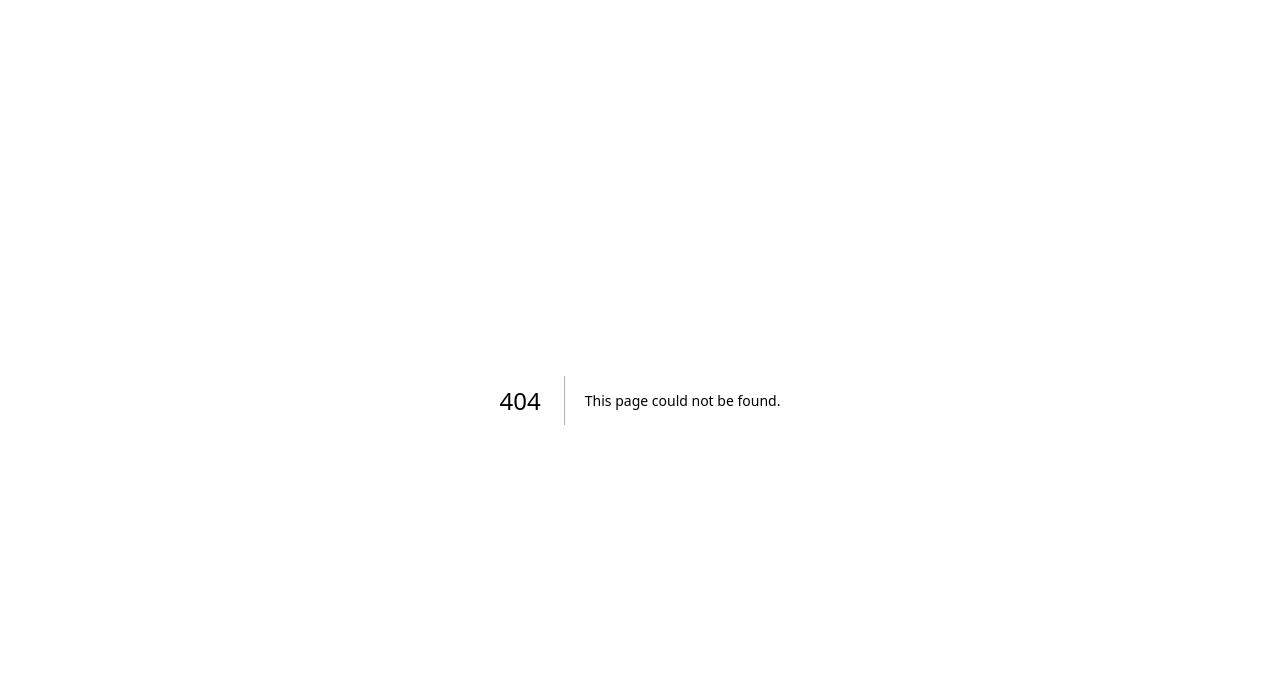
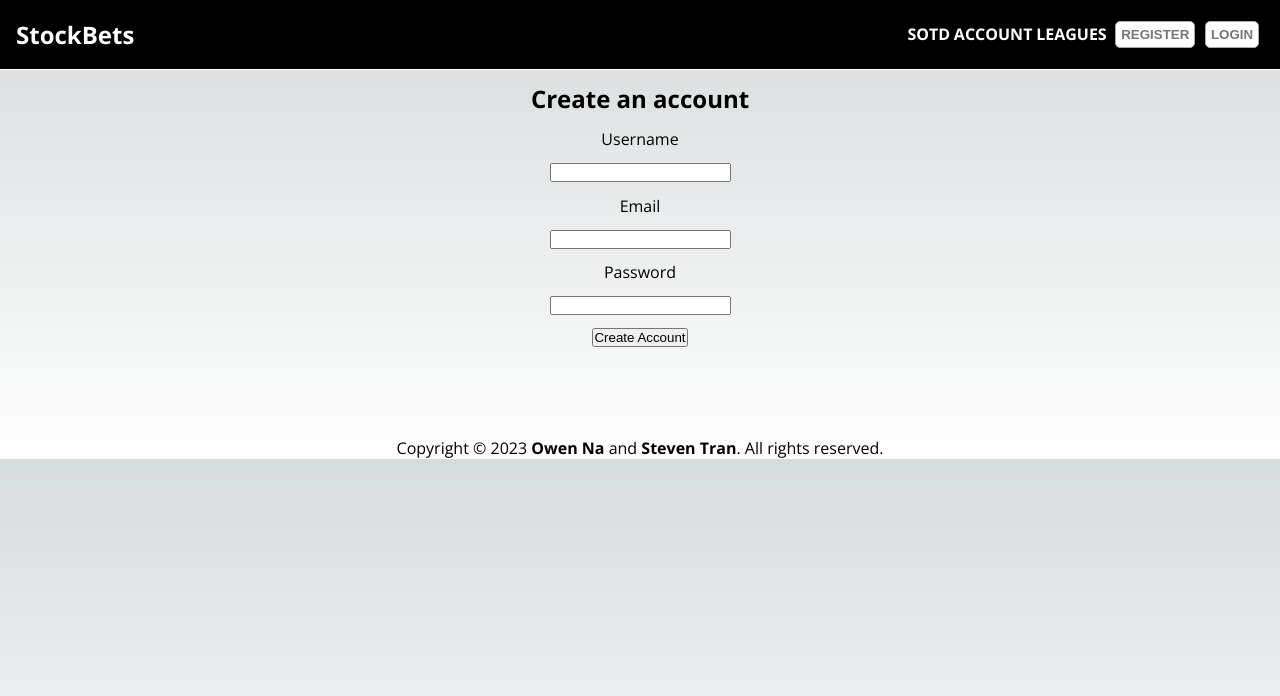
Before and after one commit to Tran-Steven/StockBets, a Next.js app: page /register in a window 1280 px wide. Before the commit this address had no page. Shown: the top 696 px of the page. Built offline with nearby package versions, Linux system fonts and the light colour scheme.

Commit message:
Imported image, created Register page

```diff
--- a/components/AccountPageContent/AccountContent.tsx
+++ b/components/AccountPageContent/AccountContent.tsx
@@ -32,7 +32,7 @@ export default function AccountContent({Username, MemberSince, LifetimePoints, L
       <div className={style.mainContent}>
          <h2>User Info</h2>
          <div className={style.playerCard}>
-         <p>pfp placeholder</p>
+          <img src="/Users/owen/StudioProjects/StockBets/assets/profile-icon-9.png" alt="pfp holder"></img>
           <h1>{Username}holder</h1>
           </div>
           <div className={style.listStyle}>
--- a/components/Header/Header.tsx
+++ b/components/Header/Header.tsx
@@ -17,7 +17,9 @@ export default function Header() {
         <Link href="/leagues">LEAGUES</Link>
 
         <div className="navlogin">
+          <Link href="/register">
           <button className={styles.headerButton}>REGISTER</button>
+          </Link>
           <button className={styles.headerButton}>LOGIN</button>
         </div>
       </div>
--- /dev/null
+++ b/pages/register.tsx
@@ -0,0 +1,22 @@
+import Header from "@components/Header/Header"
+import Copyright from "@components/Copyright/Copyright"
+import style from "@styles/register.module.css"
+
+export default function register() {
+    return (
+        <div>
+            <Header />
+            <form className={style.form}>
+            <h2>Create an account</h2>
+            <label htmlFor="username">Username</label>
+                <input type="text" id="username" name="username" required/>
+            <label htmlFor="email">Email</label>
+                <input type="email" id="email" name="email" required/>
+            <label htmlFor="password">Password</label>
+                <input type="password" id="password" name="password" required/>
+            <button type="submit">Create Account</button>
+            </form>
+            <Copyright />
+        </div>
+    )
+}
--- /dev/null
+++ b/pages/styles/register.module.css
@@ -0,0 +1,10 @@
+.form {
+    display: flex;
+    flex-direction: column;
+    align-items: center;
+    margin: 0 auto;
+}
+
+.form * {
+    margin-top: 1%;
+}
```
Also changed, not shown: pages/styles/AccountContent.module.css (+22 -4 lines), assets/profile-icon-9.png (added).
